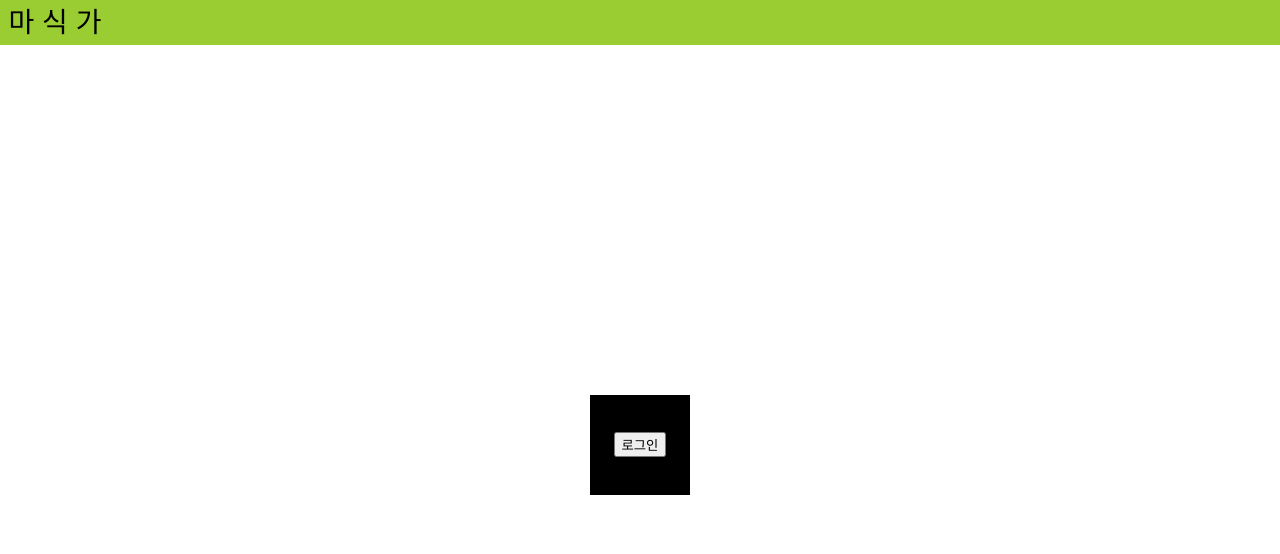
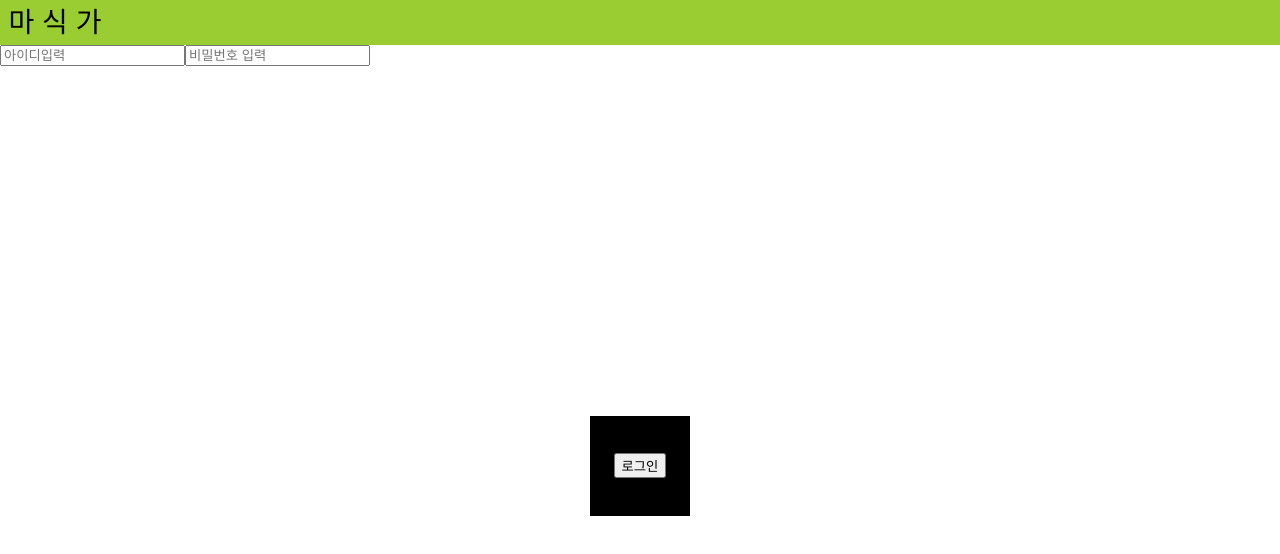
Before and after one commit to dongmin3891/masikga, a React (Create React App) app in the folder frontend/: page /login in a window 1280 px wide. Shown: the top 554 px of the page. Built offline with nearby package versions, Linux system fonts and the light colour scheme.

Commit message:
feat: 로그인 페이지 추가

```diff
--- a/frontend/src/pages/login/index.tsx
+++ b/frontend/src/pages/login/index.tsx
@@ -1,15 +1,55 @@
-import React from "react"
+import React, { useEffect, useState } from "react"
+import { withRouter } from "react-router";
 import LoginButton from "../../components/login";
+import { gettingUserInfo } from "../../store/LocalStore";
 
 const LoginPage = ({history} : any) => {
 
+    const [userInfo, setUserInfo] = useState({
+      id: '',
+      password: '',
+    });
+
+    useEffect(() => {
+      console.log("userInfo", userInfo);
+    }, [userInfo])
+
     const goHome = () => {
-        console.log("goHome");
-        history.replace("/home");
+      if(gettingUserInfo() === null){
+        console.log("회원가입페이지로 이동!");
+        history.replace('/signup')
+        return;
+      }
+      const { name, password } = gettingUserInfo();
+      // 로컬스토리지에 저장된 회원정보와 사용자가 입력한 회원정보를 비교
+      if(name === userInfo.name && password === userInfo.password){
+        // TODO: 로컬스토리지 저장 여부 확인
+        history.push("/home");
+      } else {
+        // 로그인 실패 회원가입 페이지로 이동
+        console.log("회원정보가 일치하지 않습니다.");
+      }
     }
 
+    const settingUserInfo = (e) => {
+      const { name, value } = e.target;
+      if(name === 'id'){
+        console.log("name", value);
+        setUserInfo({...userInfo, id: value })
+      }else {
+        setUserInfo({...userInfo, password: value })
+      }
+    }
+
+
     return (
-        <LoginButton goHomeOnClick={goHome} />
+      <>
+      <div>
+        <input type="text" placeholder="아이디입력" name='id' value={userInfo.name} onChange={(e) => settingUserInfo(e)} />
+        <input type="password" placeholder="비밀번호 입력" name='password' value={userInfo.password} onChange={(e) => settingUserInfo(e)} />
+        <LoginButton onClick={goHome} />
+      </div>
+      </>
     )
 }
 
```
